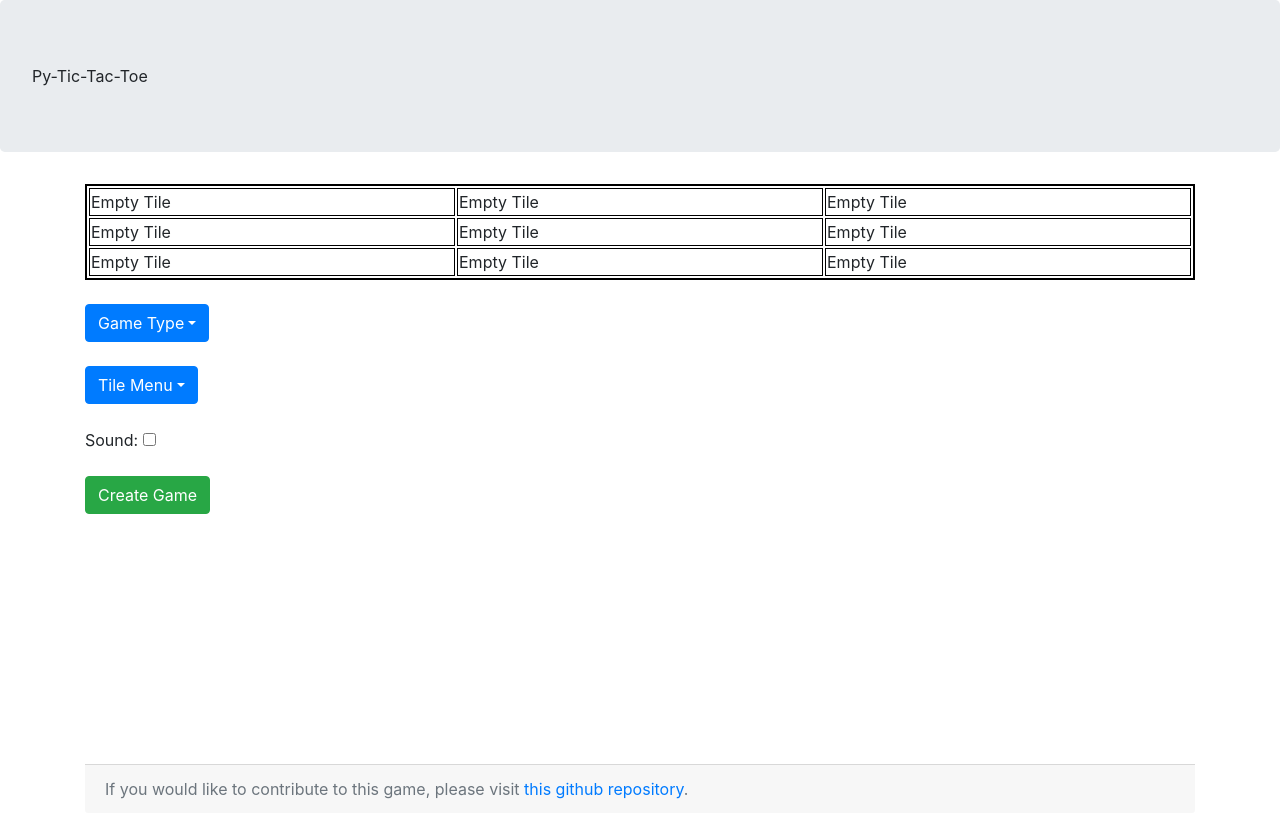
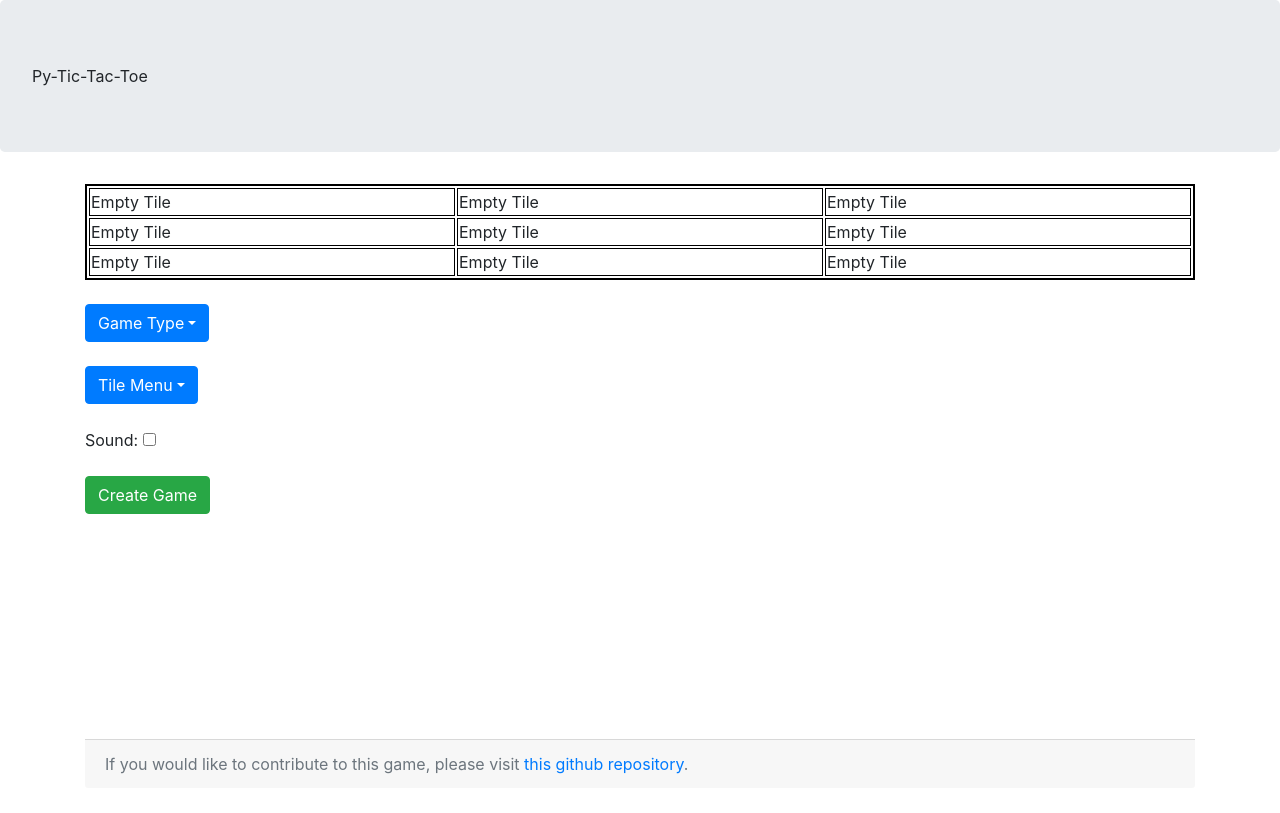
Before and after one commit to bmdvpanga/tictactoe, a React app in the folder tic-react/: page / in a window 1280 px wide. Built offline with nearby package versions, Linux system fonts and the light colour scheme.

Commit message:
readjusted the footer

```diff
--- a/tic-react/src/css/index.css
+++ b/tic-react/src/css/index.css
@@ -1,4 +1,4 @@
 #footer{
     position: relative;
-    top: 250px;
+    top: 225px;
 }
--- a/tic-react/src/index.js
+++ b/tic-react/src/index.js
@@ -11,7 +11,10 @@ import * as serviceWorker from './js/serviceWorker';
 
 /*renders the dom in the container defined in index.html
 can be thought of as the main render starting point
-for the React/TicTacToe application*/
+for the React/TicTacToe application.
+
+Seperating everything with breaks
+seems like bad practice, should probably be controlled with CSS, in future.*/
 ReactDOM.render(
     <div>
         <TicTacToe />
```
